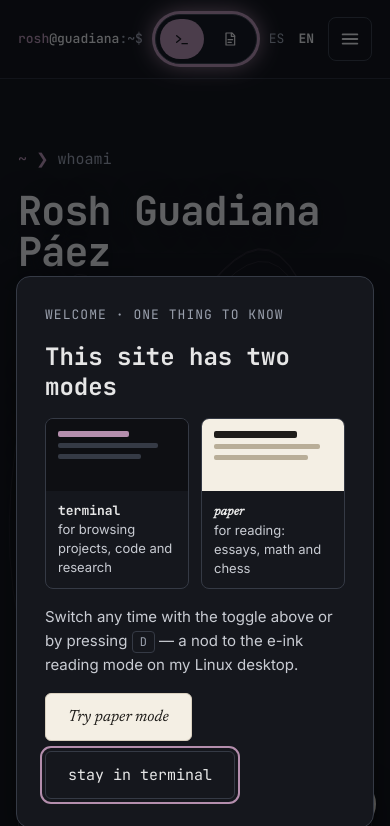
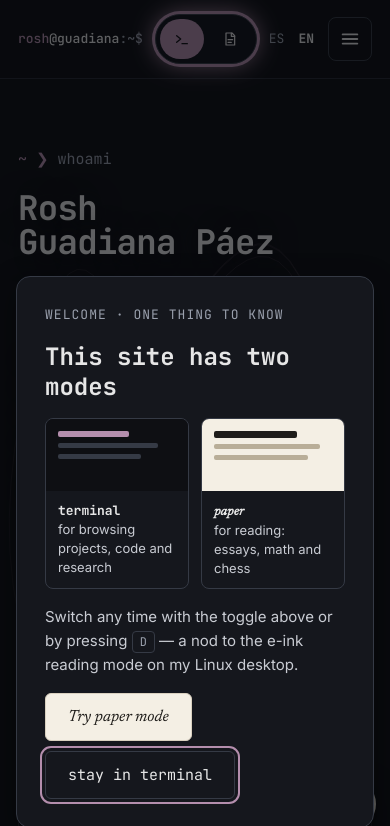
Before and after one commit to RoshTzsche/RoshTzsche.github.io, an Astro site: page /en in a window 390 px wide. Shown: the top 826 px of the page. Built offline with nearby package versions, Linux system fonts and the light colour scheme; Astro itself is replaced by a stand-in of ours.

Commit message:
Keep surnames on one line; render all math with KaTeX in both modes

```diff
--- a/src/i18n/ui.ts
+++ b/src/i18n/ui.ts
@@ -41,7 +41,7 @@ export const ui = {
       bio: 'Estudiante de Ingeniería Biomédica en el Programa de Honores de la UDLAP. Trabajo donde las matemáticas se cruzan con la fisiología: reconstrucción del espacio de estados en EEG, instrumentación biomédica y software de investigación. De Durango, estudiando en Puebla.',
       ctaProjects: 'ls ./proyectos',
       figCaption:
-        '↳ al fondo: embedding de retardos [ x(t), x(t−τ), x(t−2τ) ] de una sola señal caótica, el método detrás de',
+        '↳ al fondo: embedding de retardos $\\big[x(t),\\, x(t-\\tau),\\, x(t-2\\tau)\\big]$ de una sola señal caótica, el método detrás de',
       distinctions: 'Distinciones',
       eegCaption: 'señal sintética · ojos cerrados',
       eegBands: 'potencia relativa por banda · O1',
@@ -58,7 +58,7 @@ export const ui = {
       studying: [
         'Análisis real',
         'Topología general',
-        'Teoría de la medida · espacios Lᵖ',
+        'Teoría de la medida · espacios $L^p$',
         'Lógica formal',
         'Sistemas dinámicos no lineales',
       ],
@@ -147,7 +147,7 @@ export const ui = {
       bio: "Biomedical Engineering student in UDLAP's Honors Program, working where mathematics meets physiology: EEG state-space reconstruction, biomedical instrumentation and research software. From Durango, studying in Puebla.",
       ctaProjects: 'ls ./projects',
       figCaption:
-        '↳ behind this text: delay embedding [ x(t), x(t−τ), x(t−2τ) ] of a single chaotic signal, the method behind',
+        '↳ behind this text: delay embedding $\\big[x(t),\\, x(t-\\tau),\\, x(t-2\\tau)\\big]$ of a single chaotic signal, the method behind',
       distinctions: 'Distinctions',
       eegCaption: 'synthetic signal · eyes closed',
       eegBands: 'relative band power · O1',
@@ -164,7 +164,7 @@ export const ui = {
       studying: [
         'Real analysis',
         'General topology',
-        'Measure theory · Lᵖ spaces',
+        'Measure theory · $L^p$ spaces',
         'Formal logic',
         'Nonlinear dynamical systems',
       ],
--- a/src/layouts/Base.astro
+++ b/src/layouts/Base.astro
@@ -1,4 +1,5 @@
 ---
+import 'katex/dist/katex.min.css';
 import '../styles/global.css';
 import Nav from '../components/Nav.astro';
 import Footer from '../components/Footer.astro';
--- /dev/null
+++ b/src/lib/tex.ts
@@ -0,0 +1,19 @@
+import katex from 'katex';
+
+// Renders $...$ (inline) and $$...$$ (display) inside a plain string to KaTeX HTML.
+// Use with set:html. Strings come from this repo (ui.ts, data, front matter).
+const esc = (s: string) =>
+  s.replace(/&/g, '&amp;').replace(/</g, '&lt;').replace(/>/g, '&gt;');
+
+export function tex(input: string): string {
+  return input
+    .split(/(\$\$[\s\S]+?\$\$|\$[^$\n]+?\$)/g)
+    .map((part) => {
+      if (part.startsWith('$$') && part.endsWith('$$') && part.length > 4)
+        return katex.renderToString(part.slice(2, -2), { displayMode: true, throwOnError: false });
+      if (part.startsWith('$') && part.endsWith('$') && part.length > 2)
+        return katex.renderToString(part.slice(1, -1), { throwOnError: false });
+      return esc(part);
+    })
+    .join('');
+}
--- a/src/pages/[lang]/index.astro
+++ b/src/pages/[lang]/index.astro
@@ -6,6 +6,7 @@ import ProjectCard from '../../components/ProjectCard.astro';
 import { featured, lab, distinctions, competitions } from '../../data/projects';
 import { useT, getStaticLangPaths, otherLang, type Lang } from '../../i18n/ui';
 import { postsIn, postUrl } from '../../lib/posts';
+import { tex } from '../../lib/tex';
 
 export const getStaticPaths = getStaticLangPaths;
 const lang = Astro.params.lang as Lang;
@@ -21,7 +22,7 @@ const latest = (await postsIn(lang))[0];
     <div class="wrap hero-grid">
       <div class="hero-text">
         <p class="mono muted prompt"><span class="accent">~ ❯</span> whoami<span class="cursor accent" aria-hidden="true">▌</span></p>
-        <h1>Rosh Guadiana Páez</h1>
+        <h1>Rosh <span class="nowrap">Guadiana Páez</span></h1>
         <p class="tagline">{t.home.tagline}</p>
         <p class="bio">{t.home.bio}</p>
         <div class="ctas">
@@ -29,7 +30,7 @@ const latest = (await postsIn(lang))[0];
           <a class="btn" href="https://github.com/RoshTzsche">github</a>
           <a class="btn" href="/cv.pdf">cv.pdf</a>
         </div>
-        <p class="fig-note mono">{t.home.figCaption} <a href="https://github.com/RoshTzsche/eeg_phase_space">eeg_phase_space</a>.</p>
+        <p class="fig-note mono"><Fragment set:html={tex(t.home.figCaption)} /> <a href="https://github.com/RoshTzsche/eeg_phase_space">eeg_phase_space</a>.</p>
       </div>
       <aside class="hero-eeg">
         <EEG lang={lang} />
@@ -79,7 +80,7 @@ const latest = (await postsIn(lang))[0];
       <h2 class="section-title"><span class="prefix">~/</span>{t.home.mathTitle}</h2>
       <p class="mono muted small">$ cat {t.home.nowStudying}</p>
       <ul class="chips">
-        {t.home.studying.map((s) => <li>{s}</li>)}
+        {t.home.studying.map((s) => <li set:html={tex(s)} />)}
       </ul>
       <p class="text"><a class="accent" href="https://github.com/RoshTzsche/logic_lectures">logic_lectures</a> {t.home.lectures}</p>
     </div>
@@ -103,7 +104,7 @@ const latest = (await postsIn(lang))[0];
     </div>
     <a class="paper-teaser side" href={latest ? postUrl(latest) : `/${lang}/writing/`}>
       <span class="mono small">{t.home.latestWriting}</span>
-      <span class="teaser-title">{latest ? latest.data.title : t.home.noPostsYet}</span>
+      <span class="teaser-title" set:html={tex(latest ? latest.data.title : t.home.noPostsYet)} />
       <span class="small">{t.home.readInPaper}</span>
     </a>
   </section>
@@ -137,8 +138,10 @@ const latest = (await postsIn(lang))[0];
   .prompt { margin: 0; font-size: 15px; }
   .cursor { animation: blink 1.1s steps(1) infinite; }
   @keyframes blink { 50% { opacity: 0; } }
-  h1 { margin: 0; font-family: var(--font-display); font-size: clamp(40px, 6.4vw + 0.8vh, 104px); line-height: 1.02; font-weight: 700; letter-spacing: -0.02em; text-shadow: 0 2px 24px var(--bg); }
-  :global(:root[data-mode='paper']) h1 { font-weight: 500; letter-spacing: 0; font-size: clamp(44px, 7vw + 0.8vh, 116px); }
+  h1 { margin: 0; font-family: var(--font-display); font-size: clamp(34px, 4.6vw, 92px); line-height: 1.02; font-weight: 700; letter-spacing: -0.02em; text-shadow: 0 2px 24px var(--bg); }
+  :global(:root[data-mode='paper']) h1 { font-weight: 500; letter-spacing: 0; font-size: clamp(42px, 6.2vw, 112px); }
+  .nowrap { white-space: nowrap; }
+  @media (min-width: 901px) { h1 { white-space: nowrap; } }
   :global(:root[data-mode='paper']) .prompt { display: none; }
   .tagline { margin: 0; font-family: var(--font-mono); font-size: clamp(14px, 0.5vw + 11px, 19px); color: var(--accent); }
   .bio { margin: 0; max-width: 46ch; font-size: clamp(16px, 0.45vw + 13px, 21px); line-height: 1.65; color: var(--fg-2); text-shadow: 0 1px 12px var(--bg); }
--- a/src/pages/[lang]/writing/[...slug].astro
+++ b/src/pages/[lang]/writing/[...slug].astro
@@ -5,6 +5,7 @@ import Base from '../../../layouts/Base.astro';
 import PgnViewer from '../../../components/PgnViewer.astro';
 import { useT, otherLang, type Lang } from '../../../i18n/ui';
 import { allPosts, langOf, slugOf, formatDate, readingMinutes, type Post } from '../../../lib/posts';
+import { tex } from '../../../lib/tex';
 
 export async function getStaticPaths() {
   const posts = await allPosts();
@@ -29,8 +30,8 @@ const d = post.data;
     <a class="back mono" href={`/${lang}/writing/`}>{t.writing.back}</a>
     <header>
       <p class="kicker">{t.shelf[d.shelf]} · {formatDate(d.date, lang)} · {readingMinutes(post.body)} {t.writing.minRead}</p>
-      <h1>{d.title}</h1>
-      <p class="summary">{d.summary}</p>
+      <h1 set:html={tex(d.title)} />
+      <p class="summary" set:html={tex(d.summary)} />
       {d.translatedFrom && (
         <p class="translated mono">
           {t.writing.translatedNote} {d.reviewed ? t.writing.reviewedNote : t.writing.unreviewedNote}
--- a/src/pages/[lang]/writing/index.astro
+++ b/src/pages/[lang]/writing/index.astro
@@ -2,6 +2,7 @@
 import Base from '../../../layouts/Base.astro';
 import { useT, getStaticLangPaths, otherLang, type Lang } from '../../../i18n/ui';
 import { postsIn, postUrl, formatDate, type Post } from '../../../lib/posts';
+import { tex } from '../../../lib/tex';
 
 export const getStaticPaths = getStaticLangPaths;
 const lang = Astro.params.lang as Lang;
@@ -34,9 +35,9 @@ const shelves: { id: string; title: string; items: Post[] }[] = [
               <a href={postUrl(p)}>
                 <span class="title">
                   {p.data.draft && <span class="draft mono">{t.writing.draft}</span>}
-                  {p.data.title}
+                  <Fragment set:html={tex(p.data.title)} />
                 </span>
-                <span class="summary">{p.data.summary}</span>
+                <span class="summary" set:html={tex(p.data.summary)} />
                 <span class="meta mono">{formatDate(p.data.date, lang)} · {p.data.tags.join(', ')}</span>
               </a>
             </li>
--- a/src/styles/global.css
+++ b/src/styles/global.css
@@ -261,3 +261,9 @@ kbd {
     scroll-behavior: auto !important;
   }
 }
+
+/* ---------- KaTeX in both modes ---------- */
+.katex { color: inherit; font-size: 1.08em; }
+.mono .katex { font-size: 1.15em; }
+.katex-display > .katex { white-space: normal; }
+.prose .katex-display { color: var(--fg); }
```
